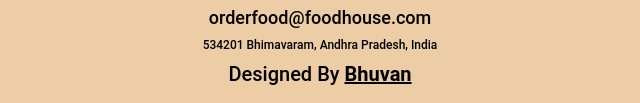
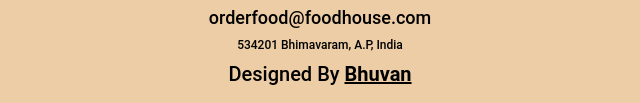
Before and after one commit to Bhuvan-Anupoju/FoodHouseWebPage, a plain HTML site: page index.html in a window 1280 px wide. Shown: the part 2258-2361 px from the top of the page, 320-960 px from the left. Drawn offline with Linux system fonts and the light colour scheme; a script that the page names is missing.

Commit message:
Update index.html

```diff
--- a/index.html
+++ b/index.html
@@ -127,7 +127,7 @@
       <img class="resturant-logo" src="assets/faviconn.webp" />
       <h2 class="resturant-title">FOOD HOUSE</h2>
       <p class="email">orderfood@foodhouse.com</p>
-      <p class="address">534201 Bhimavaram, Andhra Pradesh, India</p>
+      <p class="address">534201 Bhimavaram, A.P, India</p>
       <p class="credits-name">
         Designed By
         <span
```
